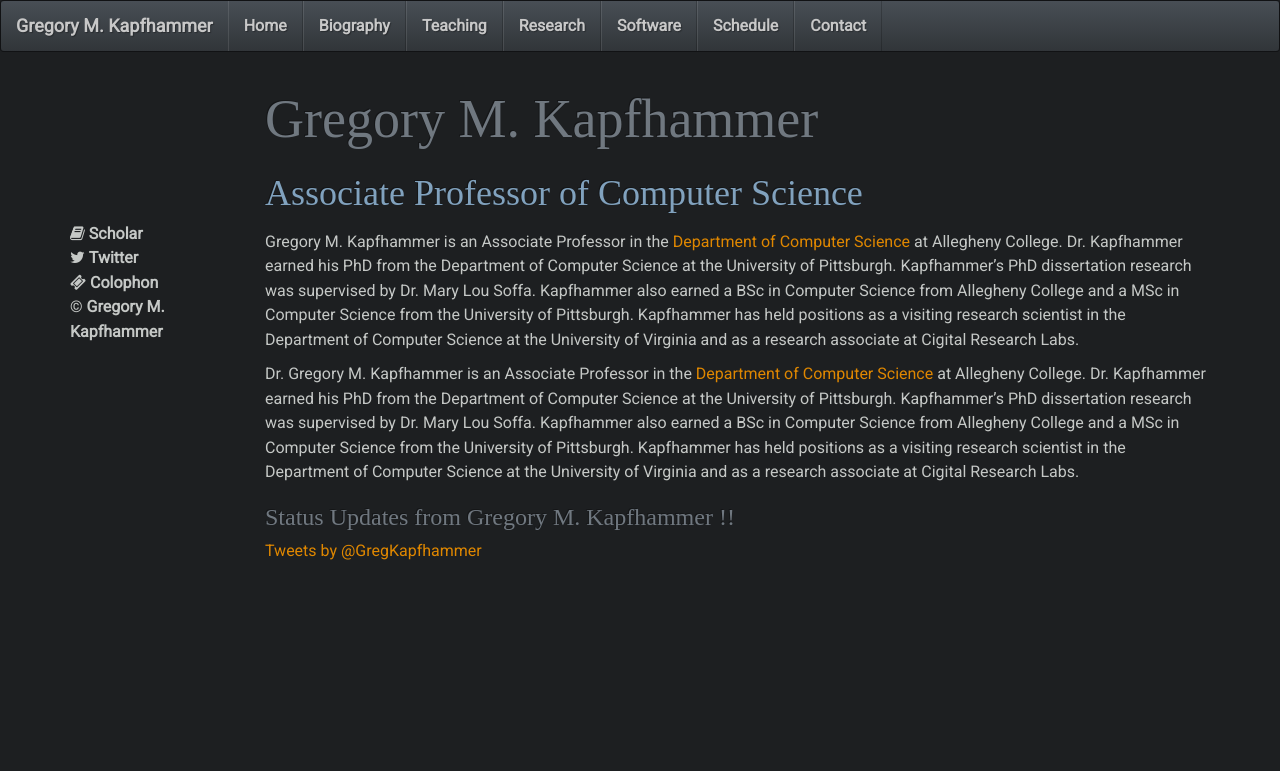
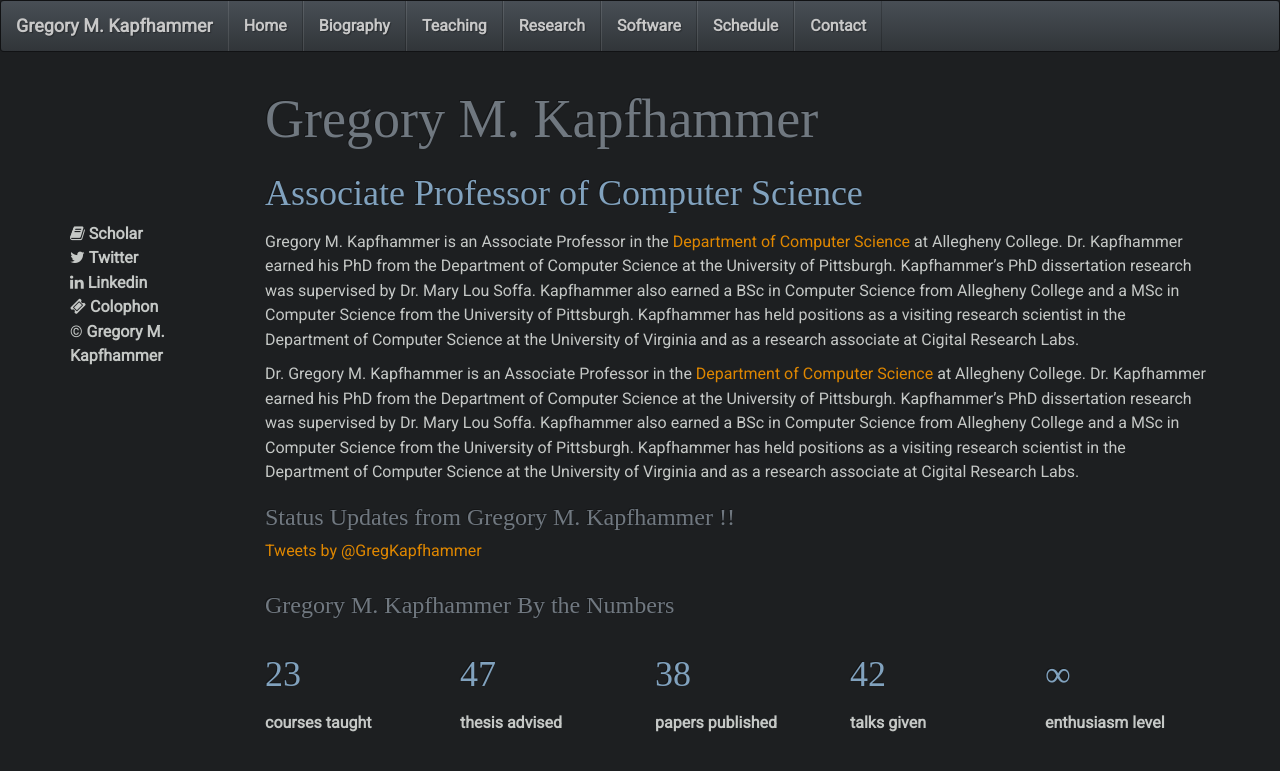
Before and after one commit to geerc/www, a Jekyll site: the page built from gkapfham/index.md, in a window 1280 px wide. Shown: the top 771 px of the page. Built offline with Jekyll 4.4.1, drawn with Linux system fonts in a browser that asks for light colours; nearby versions of some CDN libraries; some web fonts are replaced; Markdown is read by kramdown in place of the engine named in the settings; comment, search, counter and statistics services are not loaded.

Commit message:
Adding in the footer with the "GMK by the numbers". Okay start. Hard.

```diff
--- a/gkapfham/_layouts/defaults.html
+++ b/gkapfham/_layouts/defaults.html
@@ -54,39 +54,53 @@ ript>
               <div class="col-md-2 visible-md visible-lg pushdown-vertical sidebar">
                   <i class="fa fa-book"></i> <a class="navigate" href = "http://scholar.google.com/citations?user=g0eDPjYAAAAJ">Scholar</a> <br>
                   <i class="fa fa-twitter"></i> <a class="navigate" href = "https://twitter.com/GregKapfhammer">Twitter</a> <br>
+                  <i class="fa fa-linkedin"></i> <a class="navigate" href = "http://www.linkedin.com/pub/gregory-kapfhammer/92/3b3/502">Linkedin</a> <br>
                   <i class="fa fa-ticket"></i> <a class="navigate" href = "colophon/">Colophon</a> <br>
                   &copy; <a class="navigate" href="http://www.cs.allegheny.edu/~gkapfham/">Gregory M. Kapfhammer</a>
               </div>
               <div class="col-md-10">
                   {{ content }}
               </div>
-              <div class="col-md-2 visible-md visible-lg">
+          </div>
+          <div class="row">
+              <div class="col-md-2">
+              </div>
+              <div class="col-md-10 top-reduce">
+                <h3 class="">Gregory M. Kapfhammer By the Numbers</h3>
+              </div>
+          </div>
+          <div class="row">
+                <div class="col-md-2">
+                </div>
+                <div class="col-md-2 center">
+                    <h2 class="highlight">23</h2>
+                    <b>courses taught</b>
+                </div>
+                <div class="col-md-2 center">
+                    <h2 class="highlight">47</h2>
+                    <b>thesis advised</b>
+                </div>
+                <div class="col-md-2 center">
+                    <h2 class="highlight">38</h2>
+                    <b>papers published</b>
+                </div>
+                <div class="col-md-2 center">
+                    <h2 class="highlight">42</h2>
+                    <b>talks given</b>
+                </div>
+                <div class="col-md-2 center">
+                    <h2 class="highlight">&infin;</h2>
+                    <b>enthusiasm level</b>
+                </div>
+          </div>
+    </div>
 
-              </div>
-              <div class="col-md-2 visible-sm visible-xs sidebar center">
-                  <i class="fa fa-book"></i> <a class="navigate" href = "http://scholar.google.com/citations?user=g0eDPjYAAAAJ">Scholar</a> <br>
-                  <i class="fa fa-twitter"></i> <a class="navigate" href = "https://twitter.com/GregKapfhammer">Twitter</a> <br>
-                  <i class="fa fa-ticket"></i> <a class="navigate" href = "colophon/">Colophon</a> <br>
-                  &copy; <a class="navigate" href="http://www.cs.allegheny.edu/~gkapfham/">Gregory M. Kapfhammer</a>
-              </div>
-
-    <!-- <div class="container"> -->
-        <!-- <div class="row"> -->
-
-    <!-- <footer> -->
-    <!--     <div class="footer"> -->
-    <!--         <div class="col&#45;lg&#45;12"> -->
-    <!--             <ul class="fa&#45;ul"> -->
-    <!--                 <li><i class="fa&#45;li fa fa&#45;check&#45;square"></i>Gregory M. Kapfhammer</li> -->
-    <!--                 <li class="pull&#45;right"><a href="#top"><i class="fa fa&#45;angle&#45;double&#45;up fa&#45;3x"></i></a></li> -->
-    <!--             </ul> -->
-    <!--         </div> -->
-    <!--     </div> -->
-    <!-- </footer> -->
-
-        </div>
-
-    </div>
+    <!-- <div class="col&#45;md&#45;2 visible&#45;sm visible&#45;xs sidebar center"> -->
+    <!--               <i class="fa fa&#45;book"></i> <a class="navigate" href = "http://scholar.google.com/citations?user=g0eDPjYAAAAJ">Scholar</a> <br> -->
+    <!--               <i class="fa fa&#45;twitter"></i> <a class="navigate" href = "https://twitter.com/GregKapfhammer">Twitter</a> <br> -->
+    <!--               <i class="fa fa&#45;ticket"></i> <a class="navigate" href = "colophon/">Colophon</a> <br> -->
+    <!--               &#38;copy; <a class="navigate" href="http://www.cs.allegheny.edu/~gkapfham/">Gregory M. Kapfhammer</a> -->
+    <!--           </div> -->
 
     <!-- <footer> -->
     <!--     <div class="footer"> -->
```
